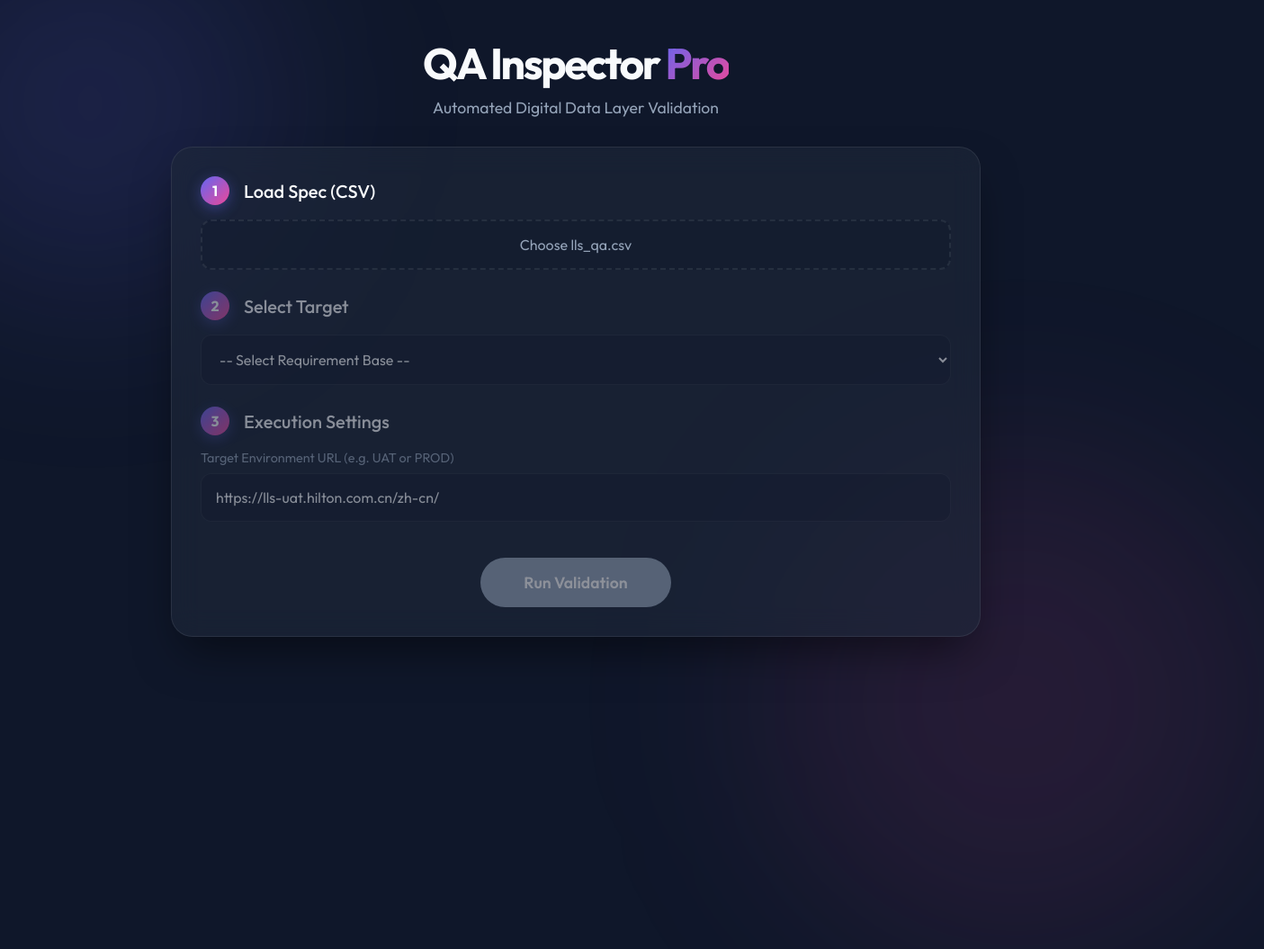
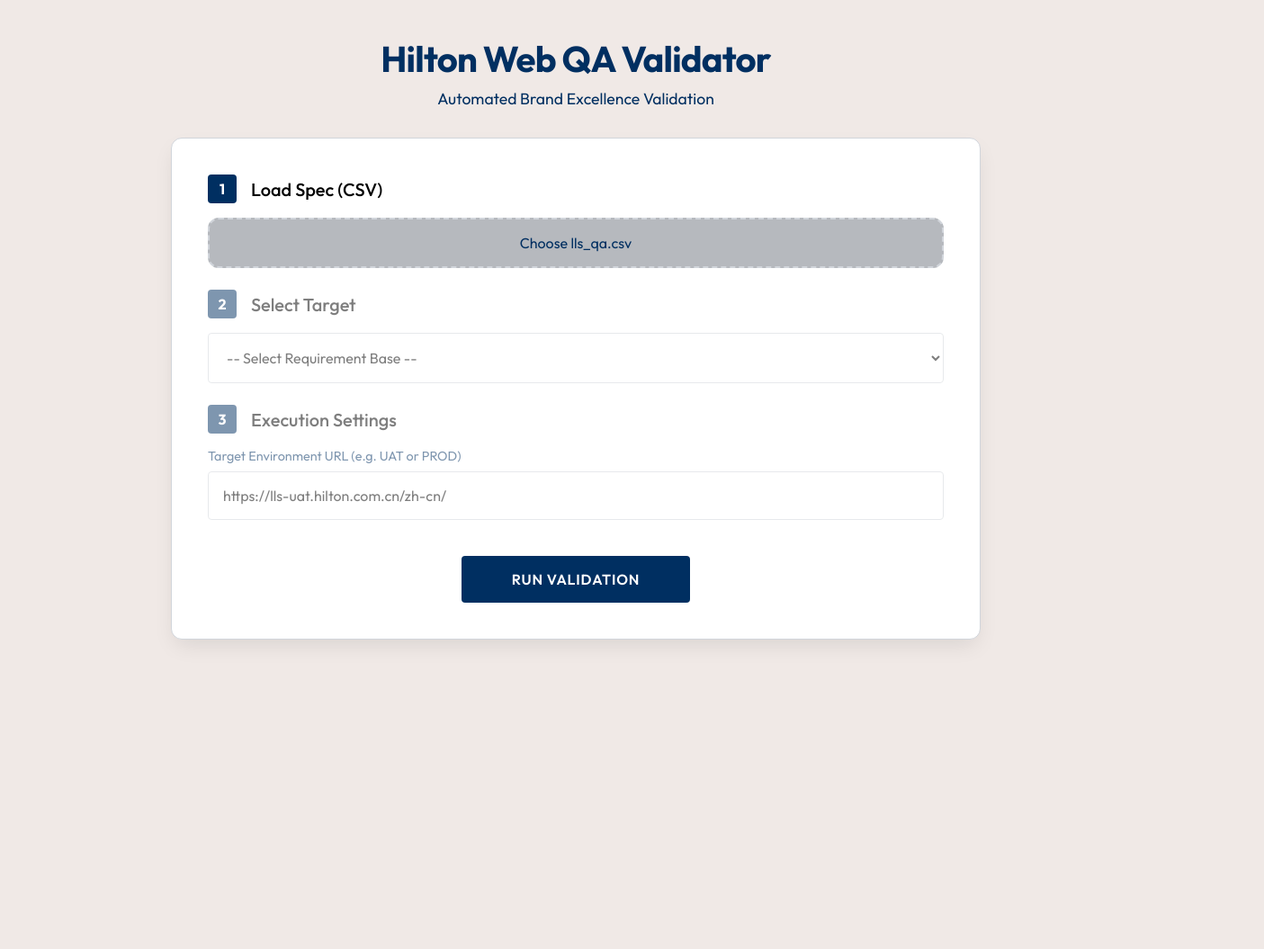
Before and after one commit to Shawnzeng217/Web-QA-validator, a website: page public/index.html in a window 1280 px wide. Shown: the whole page at 90% size, 1405 px wide, since content can reach past the window. After the commit the page ends 800 px from the top, so only its background shows below. Drawn offline with nearby package versions, Linux system fonts and the light colour scheme.

Commit message:
style: apply Hilton professional brand standards and rename to Hilton Web QA Validator

```diff
--- a/public/index.html
+++ b/public/index.html
@@ -1,10 +1,10 @@
 <!DOCTYPE html>
-<html lang="en" class="dark">
+<html lang="en" class="light">
 
 <head>
     <meta charset="UTF-8" />
     <meta name="viewport" content="width=device-width, initial-scale=1.0" />
-    <title>Web QA Inspector</title>
+    <title>Hilton Web QA Validator</title>
     <link rel="preconnect" href="https://fonts.googleapis.com">
     <link rel="preconnect" href="https://fonts.gstatic.com" crossorigin>
     <link href="https://fonts.googleapis.com/css2?family=Outfit:wght@300;400;500;600;700&family=Fira+Code&display=swap"
@@ -13,13 +13,11 @@
 </head>
 
 <body>
-    <div class="bg-shape shape-1"></div>
-    <div class="bg-shape shape-2"></div>
 
     <div class="container">
         <header>
-            <h1>QA Inspector <span>Pro</span></h1>
-            <p>Automated Digital Data Layer Validation</p>
+            <h1>Hilton Web QA Validator</h1>
+            <p>Automated Brand Excellence Validation</p>
         </header>
 
         <main class="glass-panel">
--- a/public/style.css
+++ b/public/style.css
@@ -1,11 +1,15 @@
 :root {
-    --bg-color: #0f172a;
-    --text-primary: #f8fafc;
-    --text-secondary: #94a3b8;
-    --accent-1: #6366f1;
-    --accent-2: #ec4899;
-    --glass-bg: rgba(30, 41, 59, 0.6);
-    --glass-border: rgba(255, 255, 255, 0.08);
+    --primary-blue: #002F61;
+    --hilton-off-white: #F0E9E6;
+    --white: #FFFFFF;
+    --black: #000000;
+
+    --bg-color: var(--hilton-off-white);
+    --text-primary: var(--black);
+    --text-secondary: var(--primary-blue);
+    --accent-1: var(--primary-blue);
+    --glass-bg: var(--white);
+    --glass-border: #D1D5DB; /* Subtle gray border for light mode */
     --success: #10b981;
     --error: #ef4444;
     --font-main: 'Outfit', sans-serif;
@@ -31,41 +35,6 @@ body {
     overflow-x: hidden;
 }
 
-/* Background Gradients */
-.bg-shape {
-    position: absolute;
-    border-radius: 50%;
-    filter: blur(100px);
-    z-index: -1;
-    animation: float 10s infinite ease-in-out alternate;
-}
-
-.shape-1 {
-    width: 400px;
-    height: 400px;
-    background: rgba(99, 102, 241, 0.15);
-    top: -100px;
-    left: -100px;
-}
-
-.shape-2 {
-    width: 500px;
-    height: 500px;
-    background: rgba(236, 72, 153, 0.1);
-    bottom: -200px;
-    right: -100px;
-    animation-delay: -5s;
-}
-
-@keyframes float {
-    0% {
-        transform: translateY(0) scale(1);
-    }
-
-    100% {
-        transform: translateY(30px) scale(1.1);
-    }
-}
 
 .container {
     width: 100%;
@@ -79,17 +48,11 @@ header {
 }
 
 h1 {
-    font-size: 3rem;
+    font-size: 2.5rem;
     font-weight: 700;
     margin-bottom: 0.5rem;
-    letter-spacing: -0.05em;
-}
-
-h1 span {
-    background: linear-gradient(135deg, var(--accent-1), var(--accent-2));
-    background-clip: text;
-    -webkit-background-clip: text;
-    -webkit-text-fill-color: transparent;
+    color: var(--primary-blue);
+    letter-spacing: -0.02em;
 }
 
 header p {
@@ -100,12 +63,10 @@ header p {
 /* Glass Panel */
 .glass-panel {
     background: var(--glass-bg);
-    backdrop-filter: blur(16px);
-    -webkit-backdrop-filter: blur(16px);
     border: 1px solid var(--glass-border);
-    border-radius: 24px;
-    padding: 2rem;
-    box-shadow: 0 25px 50px -12px rgba(0, 0, 0, 0.5);
+    border-radius: 12px;
+    padding: 2.5rem;
+    box-shadow: 0 10px 25px -5px rgba(0, 0, 0, 0.1);
     transition: all 0.3s ease;
 }
 
@@ -132,11 +93,11 @@ header p {
     justify-content: center;
     width: 32px;
     height: 32px;
-    background: linear-gradient(135deg, var(--accent-1), var(--accent-2));
-    border-radius: 50%;
+    background: var(--primary-blue);
+    color: var(--white);
+    border-radius: 4px; /* More corporate than circle */
     font-weight: 700;
     font-size: 1rem;
-    box-shadow: 0 4px 15px rgba(99, 102, 241, 0.4);
 }
 
 .step h2 {
@@ -147,9 +108,9 @@ header p {
 /* Inputs */
 .premium-input {
     width: 100%;
-    background: rgba(15, 23, 42, 0.6);
-    border: 1px solid var(--glass-border);
-    border-radius: 12px;
+    background: var(--white);
+    border: 1px solid #D1D5DB;
+    border-radius: 4px;
     padding: 1rem;
     color: var(--text-primary);
     font-family: inherit;
@@ -159,8 +120,8 @@ header p {
 }
 
 .premium-input:focus {
-    border-color: var(--accent-1);
-    box-shadow: 0 0 0 2px rgba(99, 102, 241, 0.2);
+    border-color: var(--primary-blue);
+    box-shadow: 0 0 0 2px rgba(0, 47, 97, 0.1);
 }
 
 .code-input {
@@ -185,9 +146,9 @@ header p {
 }
 
 .file-upload-btn:hover {
-    border-color: var(--accent-1);
-    background: rgba(99, 102, 241, 0.05);
-    color: var(--text-primary);
+    border-color: var(--primary-blue);
+    background: rgba(0, 47, 97, 0.05);
+    color: var(--primary-blue);
 }
 
 input[type="file"] {
@@ -212,56 +173,25 @@ input[type="file"] {
 
 .primary-btn {
     position: relative;
-    background: linear-gradient(135deg, var(--accent-1), var(--accent-2));
+    background: var(--primary-blue);
     color: white;
     border: none;
-    padding: 1rem 3rem;
-    font-size: 1.1rem;
+    padding: 1rem 3.5rem;
+    font-size: 1rem;
     font-weight: 600;
-    border-radius: 999px;
+    border-radius: 4px;
     cursor: pointer;
-    overflow: hidden;
-    transition: transform 0.2s, box-shadow 0.2s;
+    transition: all 0.2s;
     font-family: var(--font-main);
-    box-shadow: 0 10px 25px rgba(99, 102, 241, 0.4);
-}
-
-.primary-btn:disabled {
-    background: var(--text-secondary);
-    box-shadow: none;
-    cursor: not-allowed;
-    opacity: 0.5;
+    text-transform: uppercase;
+    letter-spacing: 0.05em;
 }
 
 .primary-btn:not(:disabled):hover {
-    transform: translateY(-2px);
-    box-shadow: 0 15px 35px rgba(236, 72, 153, 0.5);
+    background: #003a7a;
+    box-shadow: 0 4px 12px rgba(0, 0, 0, 0.15);
 }
 
-.btn-glow {
-    position: absolute;
-    top: 0;
-    left: -100%;
-    width: 50%;
-    height: 100%;
-    background: linear-gradient(90deg, transparent, rgba(255, 255, 255, 0.3), transparent);
-    transform: skewX(-20deg);
-    animation: shine 3s infinite;
-}
-
-@keyframes shine {
-    0% {
-        left: -100%;
-    }
-
-    20% {
-        left: 200%;
-    }
-
-    100% {
-        left: 200%;
-    }
-}
 
 /* Results */
 .results-panel {
```
